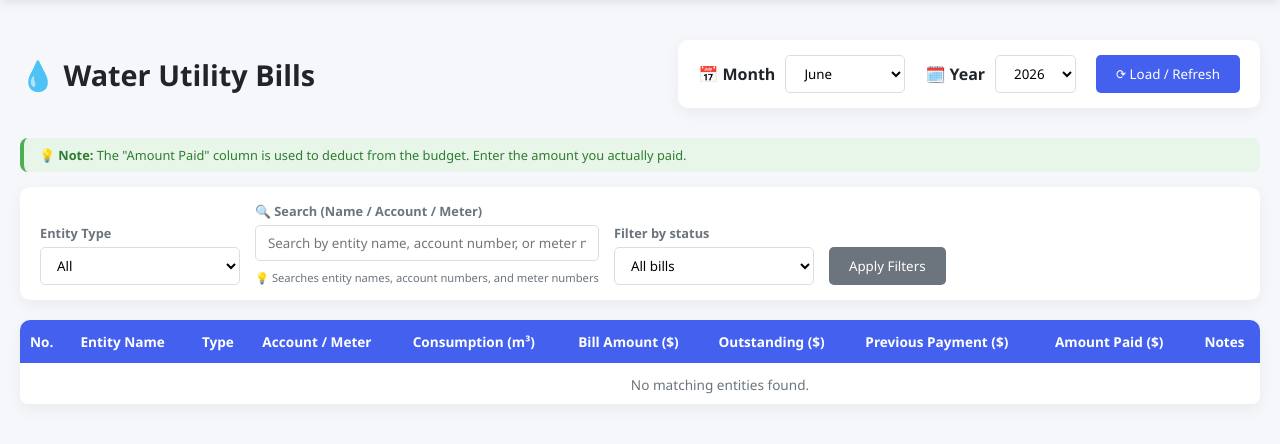
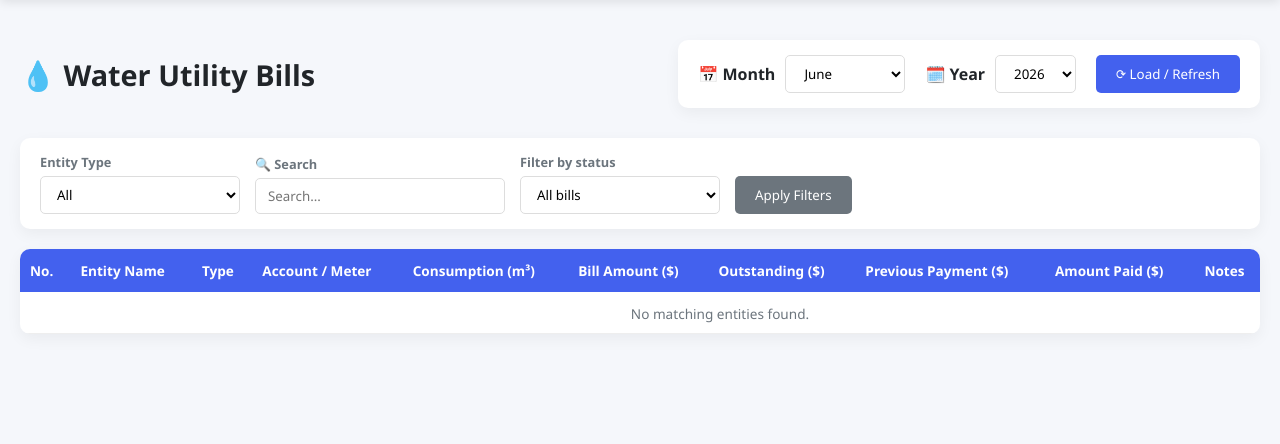
Before and after one commit to uka-bill/utility, a Flask app: page /water in a window 1280 px wide. Shown: the part 70-514 px from the top of the page. Run offline with Flask 3, Linux system fonts and the light colour scheme; data that the repository does not hold is empty.

Commit message:
Update water.html

```diff
--- a/templates/water.html
+++ b/templates/water.html
@@ -5,7 +5,6 @@
     <meta name="viewport" content="width=device-width, initial-scale=1.0">
     <title>Water Utility - Direct Bill Entry</title>
     <style>
-        /* [Previous styles remain the same - keeping for brevity] */
         :root {
             --primary: #4361ee;
             --secondary: #3f37c9;
@@ -453,16 +452,6 @@
             font-weight: 600;
         }
 
-        .payment-note {
-            background: #e8f5e9;
-            padding: 8px 15px;
-            border-radius: 8px;
-            font-size: 0.8rem;
-            color: #2e7d32;
-            margin-bottom: 15px;
-            border-left: 4px solid #4caf50;
-        }
-
         .notes-cell {
             min-width: 150px;
         }
@@ -510,12 +499,6 @@
             font-size: 0.75rem;
             background: #fff;
         }
-
-        .search-hint {
-            font-size: 0.7rem;
-            color: #6c757d;
-            margin-top: 4px;
-        }
     </style>
 </head>
 <body>
@@ -557,10 +540,6 @@
         </div>
     </div>
 
-    <div class="payment-note">
-        💡 <strong>Note:</strong> The "Amount Paid" column is used to deduct from the budget. Enter the amount you actually paid.
-    </div>
-
     <div class="filters-bar">
         <div class="filter-group">
             <label>Entity Type</label>
@@ -571,9 +550,8 @@
             </select>
         </div>
         <div class="filter-group">
-            <label>🔍 Search (Name / Account / Meter)</label>
-            <input type="text" id="searchFilter" class="filter-input" placeholder="Search by entity name, account number, or meter number...">
-            <div class="search-hint">💡 Searches entity names, account numbers, and meter numbers</div>
+            <label>🔍 Search</label>
+            <input type="text" id="searchFilter" class="filter-input" placeholder="Search...">
         </div>
         <div class="filter-group">
             <label>Filter by status</label>
@@ -722,7 +700,6 @@
     function buildEntityList() {
         const entities = [];
 
-        // Add schools in the order they come from API (already sorted by cluster_number, display_order, id)
         for (let idx = 0; idx < allSchools.length; idx++) {
             const school = allSchools[idx];
             const accounts = extractWaterAccounts(school);
@@ -753,7 +730,6 @@
             });
         }
 
-        // Add departments in the order they come from API (already sorted by display_order, department_name, id)
         for (let idx = 0; idx < allDepartments.length; idx++) {
             const dept = allDepartments[idx];
             const accounts = extractWaterAccounts(dept);
@@ -805,7 +781,6 @@
         setTimeout(() => toast.remove(), 4000);
     }
 
-    // ============ BATCH SAVE FUNCTION (FAST) ============
     async function saveEntityBills(entityRow, month, year) {
         if (isLoading) return;
 
@@ -904,7 +879,6 @@
             showLoading(false);
         }
     }
-    // ============ END BATCH SAVE ============
 
     async function updateMeterInfo(entityId, accountNumber, meterNumber, newAccountNumber, newMeterNumber) {
         try {
@@ -1017,37 +991,6 @@
         }
     }
 
-    // Enhanced search function that searches entity name, account number, meter number
-    function matchesSearch(entity, searchTerm, month, year) {
-        if (!searchTerm) return true;
-
-        const term = searchTerm.toLowerCase();
-
-        // Search entity name
-        if (entity.name.toLowerCase().includes(term)) return true;
-
-        // Search through account groups for account number and meter number
-        for (const account of entity.accountGroups) {
-            // Search account number
-            if (account.accountNumber && account.accountNumber !== '—' &&
-                account.accountNumber.toLowerCase().includes(term)) {
-                return true;
-            }
-
-            // Search meter numbers
-            if (account.meters) {
-                for (const meter of account.meters) {
-                    if (meter.meterNumber && meter.meterNumber !== '—' &&
-                        meter.meterNumber.toLowerCase().includes(term)) {
-                        return true;
-                    }
-                }
-            }
-        }
-
-        return false;
-    }
-
     async function renderWaterTable() {
         const month = parseInt(document.getElementById('globalMonth').value);
         const year = parseInt(document.getElementById('globalYear').value);
@@ -1063,13 +1006,12 @@
         let allEntities = buildEntityList();
 
         const entityFilter = document.getElementById('entityTypeFilter').value;
-        const searchTerm = document.getElementById('searchFilter').value;
+        const searchTerm = document.getElementById('searchFilter').value.toLowerCase();
         const statusFilter = document.getElementById('statusFilter').value;
 
-        // Apply enhanced search with entity name, account, meter
         let filteredEntities = allEntities.filter(entity => {
             if (entityFilter !== 'all' && entity.type !== entityFilter) return false;
-            if (searchTerm && !matchesSearch(entity, searchTerm, month, year)) return false;
+            if (searchTerm && !entity.name.toLowerCase().includes(searchTerm)) return false;
             return true;
         });
 
@@ -1086,7 +1028,6 @@
         const schoolsList = filteredEntities.filter(e => e.type === 'school');
         const departmentsList = filteredEntities.filter(e => e.type === 'department');
 
-        // Group schools by cluster
         const schoolsByCluster = new Map();
         for (const school of schoolsList) {
             const cluster = school.clusterNumber || 'Unassigned';
@@ -1096,7 +1037,6 @@
             schoolsByCluster.get(cluster).push(school);
         }
 
-        // Cluster order (CLUSTER 1, CLUSTER 2, etc., then Unassigned)
         const clusterOrder = ['CLUSTER 1', 'CLUSTER 2', 'CLUSTER 3', 'CLUSTER 4', 'CLUSTER 5', 'CLUSTER 6', 'Unassigned'];
 
         for (const cluster of clusterOrder) {
@@ -1167,7 +1107,6 @@
             }
         }
 
-        // Group departments by department name (preserving API order)
         const deptByDepartmentName = new Map();
         for (const dept of departmentsList) {
             const deptName = dept.departmentName || 'Other';
@@ -1177,7 +1116,6 @@
             deptByDepartmentName.get(deptName).push(dept);
         }
 
-        // Get department names in the order they appear from API (preserves display_order)
         const deptNamesInOrder = [];
         for (const dept of departmentsList) {
             const deptName = dept.departmentName || 'Other';
@@ -1425,7 +1363,7 @@
             if (editBtn) {
                 const entityRow = editBtn.closest('tr.entity-row');
                 if (entityRow) {
-                    saveScrollPosition();  // Save scroll position before edit
+                    saveScrollPosition();
                     editingEntityId = parseInt(entityRow.getAttribute('data-entity-id'));
                     await renderWaterTable();
                 }
@@ -1480,7 +1418,7 @@
             if (saveBtn && !saveBtn.disabled) {
                 const entityRow = saveBtn.closest('tr.entity-row');
                 if (entityRow) {
-                    saveScrollPosition();  // Save scroll position before save
+                    saveScrollPosition();
                     await saveEntityBills(entityRow, currentMonth, currentYear);
                 }
             }
```
